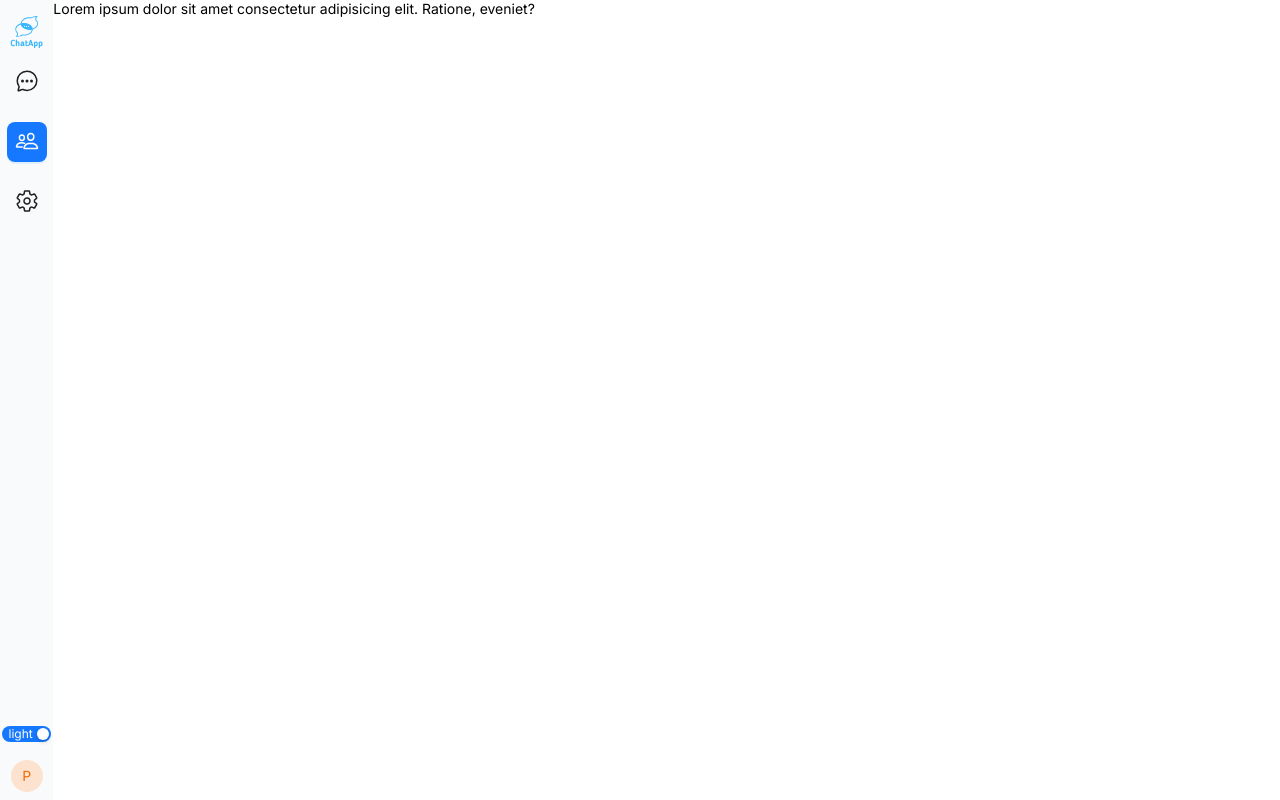
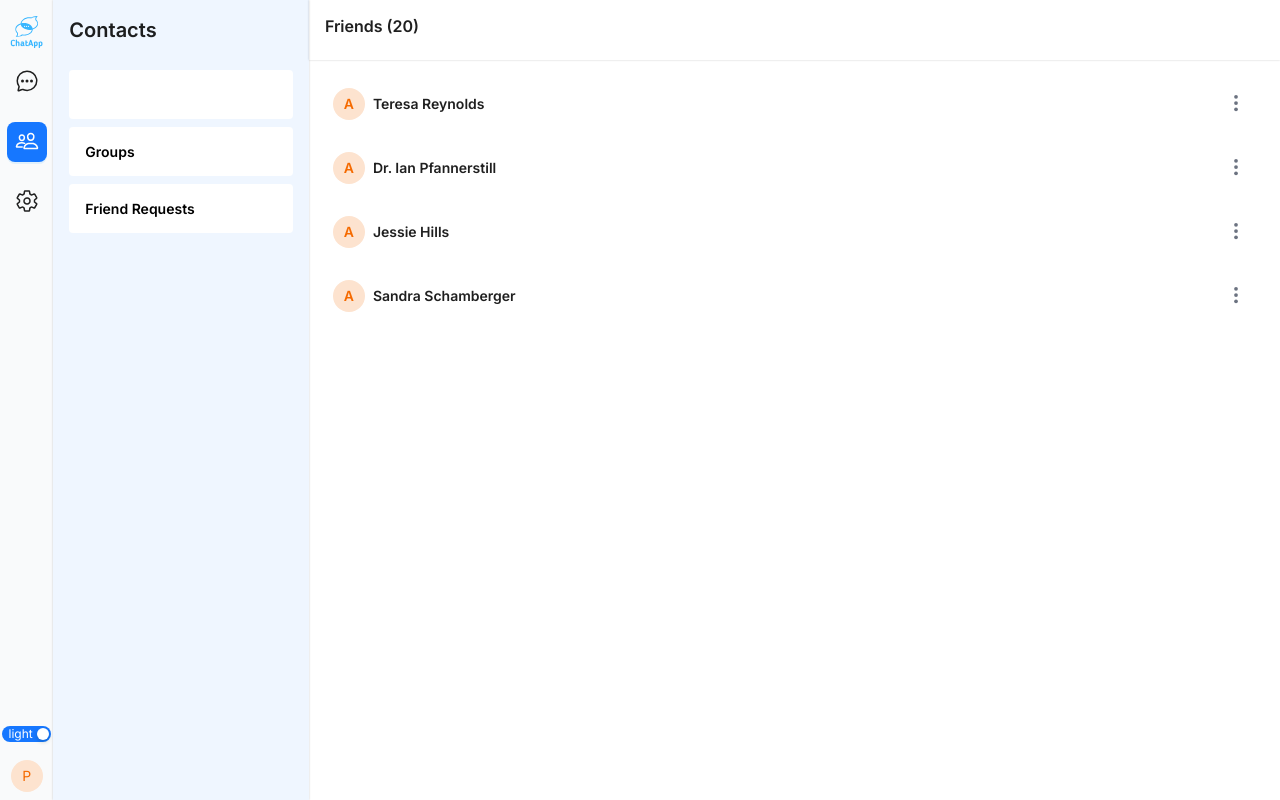
Before and after one commit to hgbaodev/chat-app, a React (Vite) app in the folder client/: page /friends in a window 1280 px wide. Built offline with nearby package versions, Linux system fonts and the light colour scheme.

Commit message:
friends page

```diff
--- a/client/src/layouts/DashboardLayout.jsx
+++ b/client/src/layouts/DashboardLayout.jsx
@@ -1,5 +1,5 @@
 import { Avatar, Button, Col, Flex, Row, Space, Switch } from "antd";
-import { NavLink, Outlet, useLocation } from "react-router-dom";
+import { NavLink, Outlet } from "react-router-dom";
 import logo_light from "~/assets/icon_app.svg";
 import logo_dark from "~/assets/icon_app_dark.svg";
 import {
--- a/client/src/pages/dashboard/Chat.jsx
+++ b/client/src/pages/dashboard/Chat.jsx
@@ -8,7 +8,7 @@ const Chat = () => {
   const { contactInfo } = useSelector((state) => state.app);
   return (
     <Row className="h-full ">
-      <Col span={5} className="p-4 " style={{ boxShadow: '0px 0px 2px rgba(0,0,0,.2)' }}>
+      <Col span={5} className="p-4 bg-blue-50" style={{ boxShadow: '0px 0px 2px rgba(0,0,0,.2)' }}>
         <Contacts />
       </Col>
       <Col span={19}>
--- a/client/src/pages/dashboard/Friends.jsx
+++ b/client/src/pages/dashboard/Friends.jsx
@@ -1,9 +1,37 @@
+import { Avatar, Button, Col, Flex, Row, Space, Typography } from 'antd';
+import Title from 'antd/es/typography/Title';
+import { Sidebar } from '~/section/friends/Sidebar';
+
+import { faker } from '@faker-js/faker';
+import { FriendItem } from '~/section/friends/FriendItem';
 
 const Friends = () => {
   return (
-    <div>
-      Lorem ipsum dolor sit amet consectetur adipisicing elit. Ratione, eveniet?
-    </div>
+    <Row className="h-full ">
+      <Col span={5} className="p-4 bg-blue-50" style={{ boxShadow: '0px 0px 2px rgba(0,0,0,.2)' }}>
+        <Sidebar />
+      </Col>
+      <Col span={19}>
+        <Flex vertical className="w-full h-full">
+          <Flex
+            className="h-[60px] px-4 w-full"
+            justify="start"
+            align="center"
+            style={{ boxShadow: '0px 0px 2px rgba(0,0,0,.2)' }}
+          >
+            <Title level={5} className="m-0">
+              Friends (20)
+            </Title>
+          </Flex>
+          <Space direction='vertical' className="p-4">
+            <FriendItem />
+            <FriendItem />
+            <FriendItem />
+            <FriendItem />
+          </Space>
+        </Flex>
+      </Col>
+    </Row>
   );
 };
 
--- a/client/src/section/chats/ChatFooter.jsx
+++ b/client/src/section/chats/ChatFooter.jsx
@@ -1,6 +1,6 @@
-import { Button, Flex, Input } from "antd";
-import { IoIosLink } from "react-icons/io";
-import { IoSendSharp } from "react-icons/io5";
+import { Button, Flex, Input } from 'antd';
+import { IoIosLink } from 'react-icons/io';
+import { IoSendSharp } from 'react-icons/io5';
 export const ChatFooter = () => {
   return (
     <Flex className="h-[60px] p-3" align="center" gap="small">
@@ -12,13 +12,13 @@ export const ChatFooter = () => {
         className="text-blue-500 hover:bg-blue-700"
       />
       <Input
-        placeholder="Aa"
-        className="h-full rounded-full bg-gray-200 border-none focus:shadow-none hover:bg-gray-200 focus:bg-gray-200"
+        placeholder="Message..."
+        className="h-full rounded-full bg-blue-50 border-none focus:shadow-none hover:bg-blue-100 focus:bg-blue-100"
       />
       <Button
         type="text"
         shape="circle"
-        icon={<IoSendSharp size={24} />}
+        icon={<IoSendSharp size={30} />}
         size="large"
         className="text-blue-500 hover:text-blue-500"
       />
--- a/client/src/section/chats/ChatHeader.jsx
+++ b/client/src/section/chats/ChatHeader.jsx
@@ -15,7 +15,7 @@ export const ChatHeader = () => {
     <Flex className="h-[60px] px-4" justify="space-between">
       <Space size={18}>
         <Badge size="default" dot={true} color="green" offset={[0, 28]}>
-          <Avatar style={{ backgroundColor: '#fde3cf', color: '#f56a00' }}>
+          <Avatar className="bg-[#fde3cf] text-[#f56a00]">
             {faker.person.fullName()[0].toUpperCase()}
           </Avatar>
         </Badge>
--- a/client/src/section/chats/ContactItem.jsx
+++ b/client/src/section/chats/ContactItem.jsx
@@ -3,17 +3,17 @@ import { faker } from "@faker-js/faker";
 export const ContactItem = () => {
   return (
     <Flex
-      className="bg-gray-100 p-2 rounded-md cursor-pointer"
+      className="bg-white p-2 rounded-md cursor-pointer"
       align="center"
       justify="space-between"
     >
       <Space>
-        <Avatar style={{ backgroundColor: "#fde3cf", color: "#f56a00" }}>
+        <Avatar className="bg-[#fde3cf] text-[#f56a00]" >
           {" "}
           {faker.person.fullName()[0].toUpperCase()}
         </Avatar>
         <Flex vertical justify="center">
-          <Typography className="font-bold overflow-hidden whitespace-nowrap text-ellipsis max-w-[120px]">
+          <Typography className="text-gray-700 font-bold overflow-hidden whitespace-nowrap text-ellipsis max-w-[120px]">
             {faker.person.fullName()}
           </Typography>
           <Typography className="text-xs text-neutral-500 overflow-hidden whitespace-nowrap text-ellipsis max-w-[120px]">
--- a/client/src/section/chats/Contacts.jsx
+++ b/client/src/section/chats/Contacts.jsx
@@ -11,7 +11,7 @@ export const Contacts = () => {
       <Input
         size="large"
         placeholder="Search"
-        className="text-sm rounded-full bg-gray-200 hover:bg-gray-200 focus:bg-gray-200 border-none focus:shadow-none"
+        className="text-sm rounded-full bg-white  focus:bg-gray-200 border-none focus:shadow-none"
         prefix={<SearchOutlined className="text-gray-400" />}
       />
       <Space
--- a/client/src/section/chats/MessageTypes.jsx
+++ b/client/src/section/chats/MessageTypes.jsx
@@ -1,10 +1,11 @@
-import { Flex, Image, Typography } from 'antd';
+import { Avatar, Flex, Image, Typography } from 'antd';
 
 export const MessageWrapper = ({ from, children }) => {
   const userId = '9999';
   return (
     <Flex justify={from === userId ? 'end' : 'start'}>
-      <Flex className={`${from === userId ? 'bg-blue-500 text-white' : 'bg-gray-200'}  p-2 rounded-lg max-w-[45%]`}>
+      {from !== userId && <Avatar className="bg-[#fde3cf] text-[#f56a00] mr-2">B</Avatar>}
+      <Flex className={`${from === userId ? 'bg-blue-500 text-white' : 'bg-gray-100'}  p-2 rounded-lg max-w-[45%]`}>
         {children}
       </Flex>
     </Flex>
--- /dev/null
+++ b/client/src/section/friends/FriendItem.jsx
@@ -0,0 +1,53 @@
+import { faker } from '@faker-js/faker';
+import { Avatar, Button, Dropdown, Flex, Space, Typography, message } from 'antd';
+import { IoEllipsisVertical } from 'react-icons/io5';
+
+export const FriendItem = () => {
+  const [messageApi, contextHolder] = message.useMessage();
+
+  const handleDeleteFriend = () => {
+    // logic here
+    messageApi.open({
+      type: 'success',
+      content: 'Delete friend successfully!',
+    });
+  };
+
+  const items = [
+    {
+      key: '1',
+      label: <p className="m-0 p-1">Chat now</p>,
+    },
+    {
+      key: '2',
+      label: <p className="m-0 p-1">View details</p>,
+    },
+    {
+      key: '3',
+      label: (
+        <p onClick={handleDeleteFriend} className="text-red-500 m-0 p-1">
+          Delete
+        </p>
+      ),
+    },
+  ];
+
+  return (
+    <Flex align="center" justify="space-between" className="w-full p-2  hover:bg-blue-50 cursor-pointer">
+      {contextHolder}
+      <Space align="center" className="font-semibold">
+        <Avatar className="bg-[#fde3cf] text-[#f56a00]">A</Avatar>
+        <Typography>{faker.person.fullName()}</Typography>
+      </Space>
+      <Dropdown menu={{ items }} placement="bottomLeft">
+        <Button
+          type="text"
+          shape="circle"
+          icon={<IoEllipsisVertical size={20} />}
+          size="large"
+          className="text-gray-500"
+        />
+      </Dropdown>
+    </Flex>
+  );
+};
--- /dev/null
+++ b/client/src/section/friends/Sidebar.jsx
@@ -0,0 +1,39 @@
+import { Space } from 'antd';
+import Title from 'antd/es/typography/Title';
+import { useState } from 'react';
+const NAV_TITLE = ['Friends', 'Groups', 'Friend Requests'];
+export const Sidebar = () => {
+  const [selected, setSelected] = useState(0);
+
+  // handle
+  const handleClickContact = (index) => {
+    // logic here
+
+    setSelected(index);
+  };
+
+  // render
+  return (
+    <>
+      <Title level={4} className="m-0">
+        Contacts
+      </Title>
+
+      <Space direction="vertical" className="w-full my-4 h-[590px] overflow-y-auto scrollbar">
+        {NAV_TITLE.map((item, index) => (
+          <div
+            key={index}
+            className={`bg-white p-4 cursor-pointer font-semibold rounded ${
+              selected === index && 'bg-blue-600 text-white'
+            }`}
+            onClick={() => {
+              handleClickContact(index);
+            }}
+          >
+            {item}
+          </div>
+        ))}
+      </Space>
+    </>
+  );
+};
```
